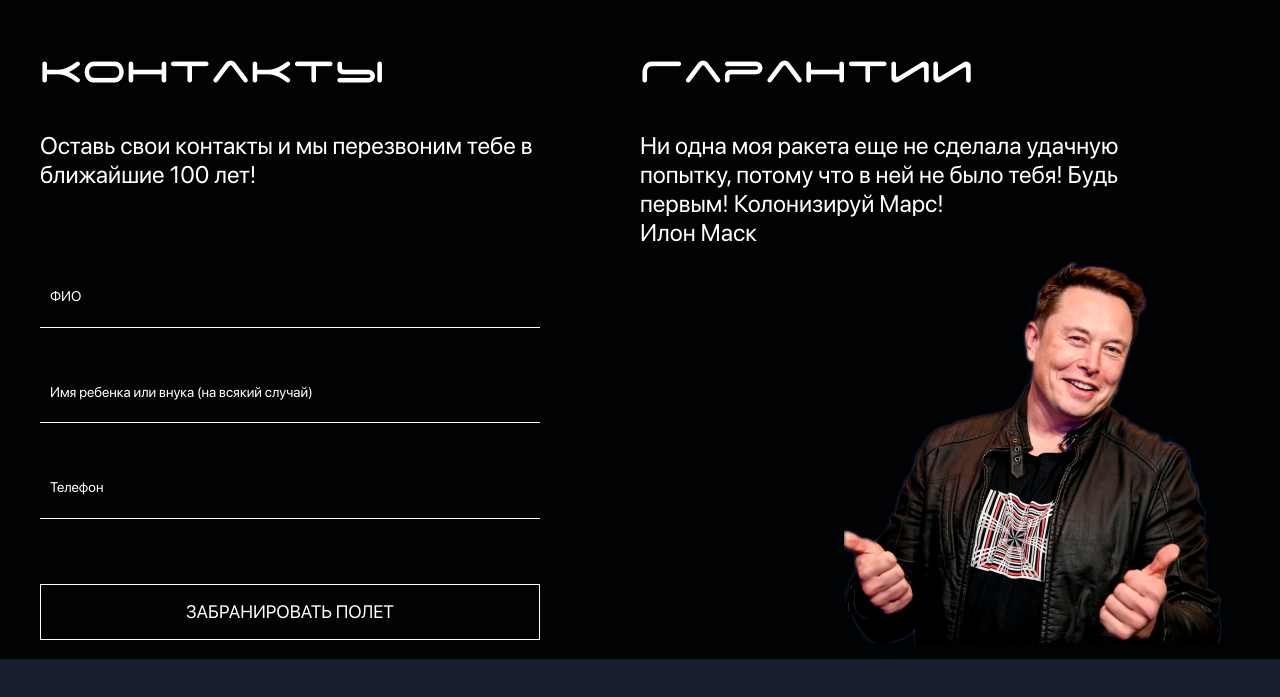
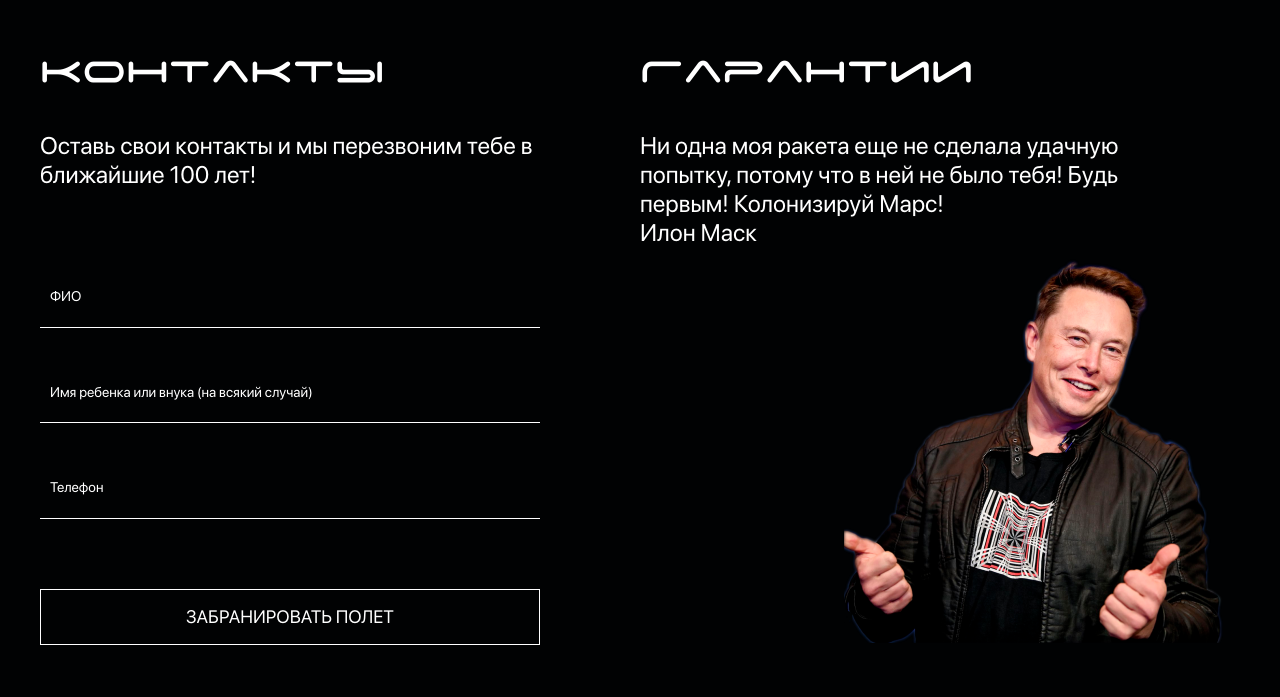
Before and after one commit to Rorsherh/spaceTravelLP, a website: page src/index.html in a window 1280 px wide. Shown: the part 7637-8334 px from the top of the page. Before the commit the page ends 8296 px from the top, so only its background shows below. Drawn offline with nearby package versions, Linux system fonts and the light colour scheme; files that its build step writes are made by us from their sources.

Commit message:
поправлены отступы элементов блока

```diff
--- a/src/scss/sections/__call.scss
+++ b/src/scss/sections/__call.scss
@@ -6,6 +6,7 @@
   &__center-box {
     display: flex;
     padding-top: 165px;
+    padding-bottom: 80px;
   }
 
   &__title {
@@ -51,7 +52,7 @@
   &__form-btn {
     width: 100%;
     max-width: 500px;
-    margin-top: 65px;
+    margin-top: 70px;
   }
 
   &__img {
```
